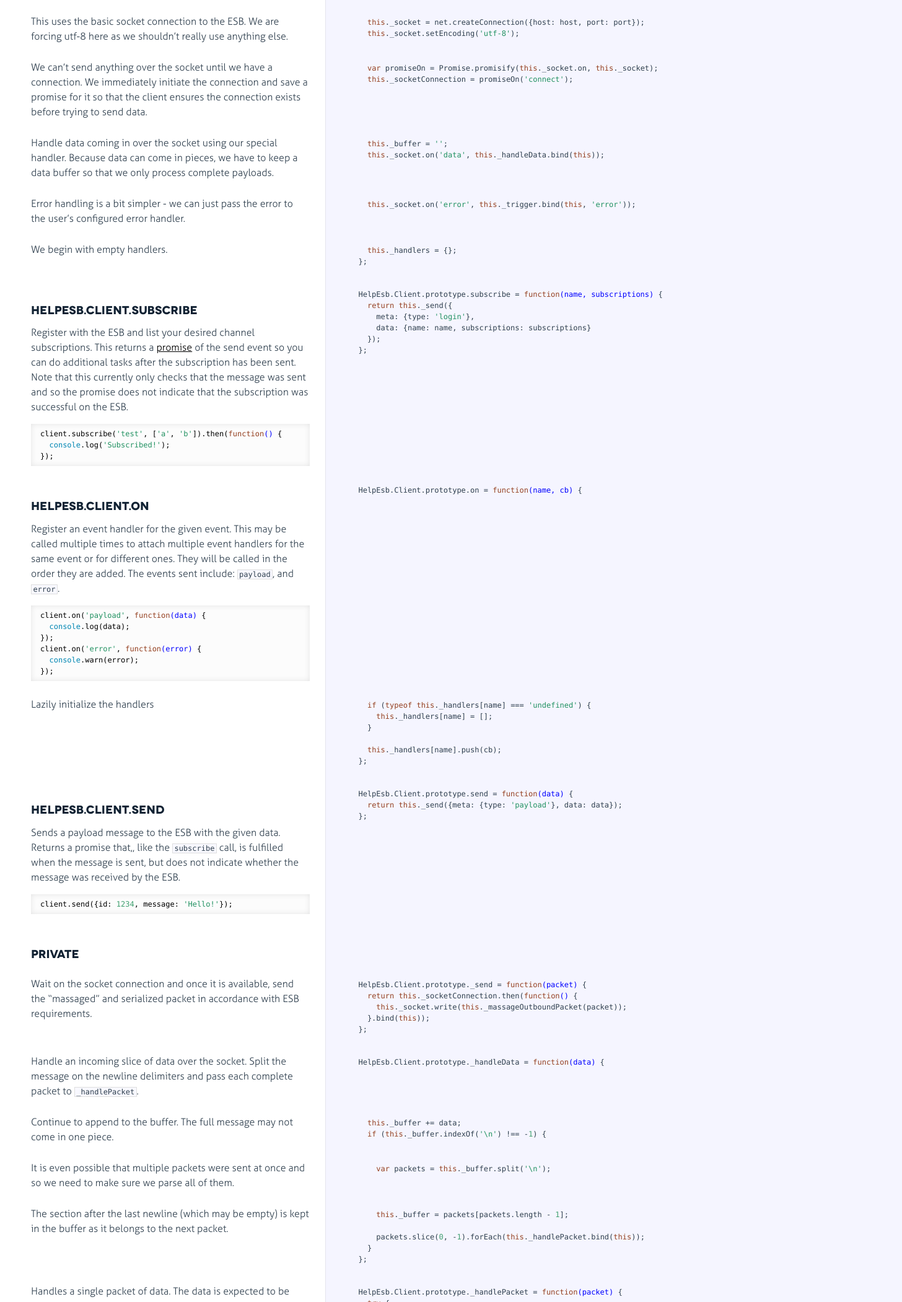
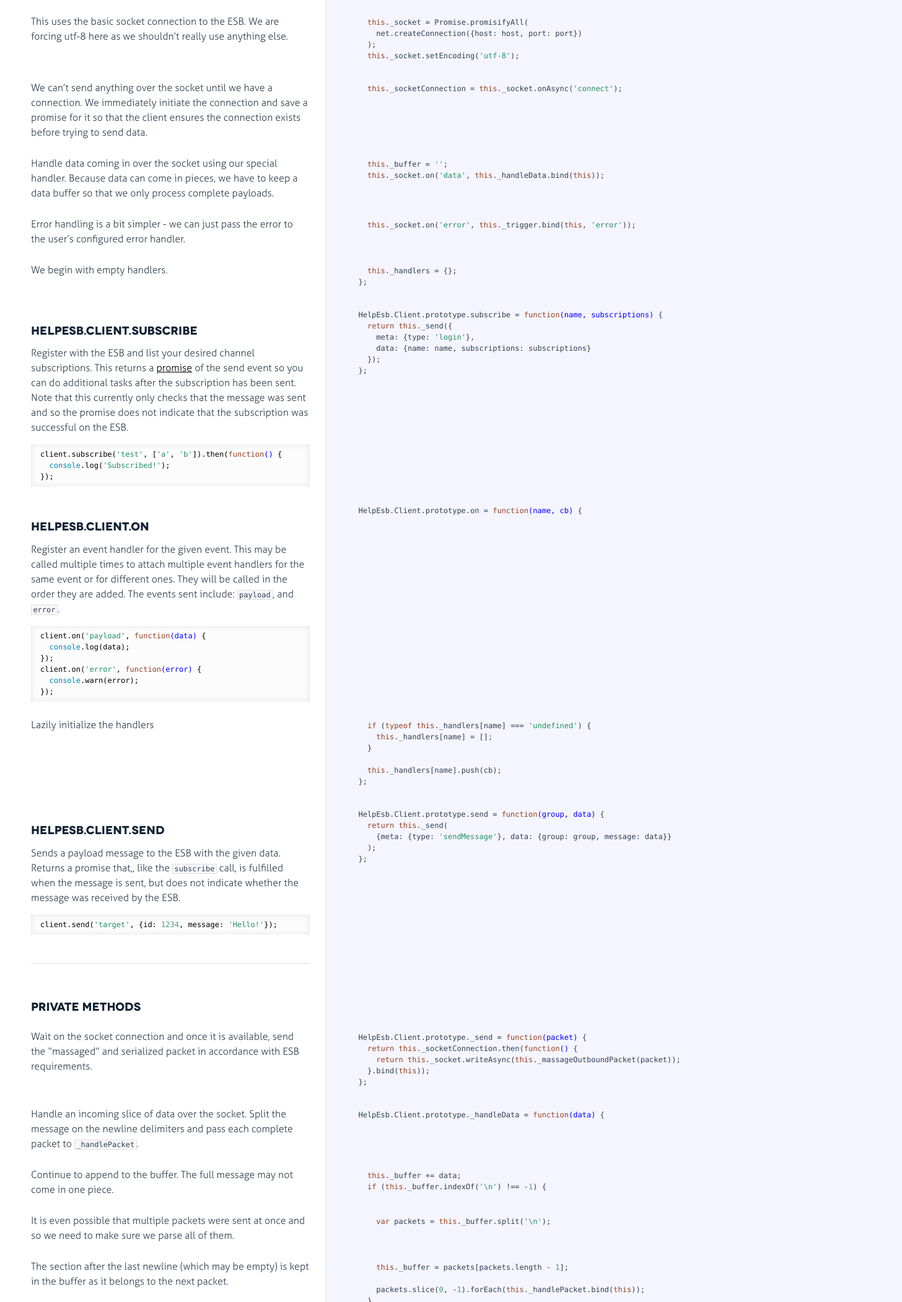
Before and after one commit to evanlucas/help-esb.js, a plain HTML site: page index.html in a window 1280 px wide. Shown: the part 699-2800 px from the top of the page at 62% size, 1456 px wide, since content can reach past the window. Drawn offline with Linux system fonts and the light colour scheme.

Commit message:
Update documentation related to PR #3.

```diff
--- a/index.html
+++ b/index.html
@@ -107,7 +107,9 @@ here as we shouldn’t really use anything else.</p>
 
             </div>
 
-            <div class="content"><div class='highlight'><pre>    <span class="hljs-keyword">this</span>._socket = net.createConnection({host: host, port: port});
+            <div class="content"><div class='highlight'><pre>    <span class="hljs-keyword">this</span>._socket = Promise.promisifyAll(
+      net.createConnection({host: host, port: port})
+    );
     <span class="hljs-keyword">this</span>._socket.setEncoding(<span class="hljs-string">'utf-8'</span>);</pre></div></div>
 
         </li>
@@ -125,8 +127,7 @@ the client ensures the connection exists before trying to send data.</p>
 
             </div>
 
-            <div class="content"><div class='highlight'><pre>    <span class="hljs-keyword">var</span> promiseOn = Promise.promisify(<span class="hljs-keyword">this</span>._socket.on, <span class="hljs-keyword">this</span>._socket);
-    <span class="hljs-keyword">this</span>._socketConnection = promiseOn(<span class="hljs-string">'connect'</span>);</pre></div></div>
+            <div class="content"><div class='highlight'><pre>    <span class="hljs-keyword">this</span>._socketConnection = <span class="hljs-keyword">this</span>._socket.onAsync(<span class="hljs-string">'connect'</span>);</pre></div></div>
 
         </li>
 
@@ -264,12 +265,14 @@ client.on(<span class="hljs-string">'error'</span>, <span class="hljs-function">
 <p>Sends a payload message to the ESB with the given data.  Returns a promise
 that,, like the <code>subscribe</code> call, is fulfilled when the message is sent,
 but does not indicate whether the message was received by the ESB.</p>
-<pre><code>client.send({id: <span class="hljs-number">1234</span>, message: <span class="hljs-string">'Hello!'</span>});
+<pre><code>client.send(<span class="hljs-string">'target'</span>, {id: <span class="hljs-number">1234</span>, message: <span class="hljs-string">'Hello!'</span>});
 </code></pre>
             </div>
 
-            <div class="content"><div class='highlight'><pre>  HelpEsb.Client.prototype.send = <span class="hljs-function"><span class="hljs-keyword">function</span><span class="hljs-params">(data)</span> </span>{
-    <span class="hljs-keyword">return</span> <span class="hljs-keyword">this</span>._send({meta: {type: <span class="hljs-string">'payload'</span>}, data: data});
+            <div class="content"><div class='highlight'><pre>  HelpEsb.Client.prototype.send = <span class="hljs-function"><span class="hljs-keyword">function</span><span class="hljs-params">(group, data)</span> </span>{
+    <span class="hljs-keyword">return</span> <span class="hljs-keyword">this</span>._send(
+      {meta: {type: <span class="hljs-string">'sendMessage'</span>}, data: {group: group, message: data}}
+    );
   };</pre></div></div>
 
         </li>
@@ -281,7 +284,7 @@ but does not indicate whether the message was received by the ESB.</p>
               <div class="pilwrap ">
                 <a class="pilcrow" href="#section-14">&#182;</a>
               </div>
-              <h3 id="private">Private</h3>
+              <hr>
 
             </div>
 
@@ -294,16 +297,9 @@ but does not indicate whether the message was received by the ESB.</p>
               <div class="pilwrap ">
                 <a class="pilcrow" href="#section-15">&#182;</a>
               </div>
-              <p>Wait on the socket connection and once it is available, send the
-“massaged” and serialized packet in accordance with ESB requirements.</p>
+              <h3 id="private-methods">Private Methods</h3>
 
             </div>
-
-            <div class="content"><div class='highlight'><pre>  HelpEsb.Client.prototype._send = <span class="hljs-function"><span class="hljs-keyword">function</span><span class="hljs-params">(packet)</span> </span>{
-    <span class="hljs-keyword">return</span> <span class="hljs-keyword">this</span>._socketConnection.then(<span class="hljs-function"><span class="hljs-keyword">function</span><span class="hljs-params">()</span> </span>{
-      <span class="hljs-keyword">this</span>._socket.write(<span class="hljs-keyword">this</span>._massageOutboundPacket(packet));
-    }.bind(<span class="hljs-keyword">this</span>));
-  };</pre></div></div>
 
         </li>
 
@@ -313,6 +309,26 @@ but does not indicate whether the message was received by the ESB.</p>
 
               <div class="pilwrap ">
                 <a class="pilcrow" href="#section-16">&#182;</a>
+              </div>
+              <p>Wait on the socket connection and once it is available, send the
+“massaged” and serialized packet in accordance with ESB requirements.</p>
+
+            </div>
+
+            <div class="content"><div class='highlight'><pre>  HelpEsb.Client.prototype._send = <span class="hljs-function"><span class="hljs-keyword">function</span><span class="hljs-params">(packet)</span> </span>{
+    <span class="hljs-keyword">return</span> <span class="hljs-keyword">this</span>._socketConnection.then(<span class="hljs-function"><span class="hljs-keyword">function</span><span class="hljs-params">()</span> </span>{
+      <span class="hljs-keyword">return</span> <span class="hljs-keyword">this</span>._socket.writeAsync(<span class="hljs-keyword">this</span>._massageOutboundPacket(packet));
+    }.bind(<span class="hljs-keyword">this</span>));
+  };</pre></div></div>
+
+        </li>
+
+
+        <li id="section-17">
+            <div class="annotation">
+
+              <div class="pilwrap ">
+                <a class="pilcrow" href="#section-17">&#182;</a>
               </div>
               <p>Handle an incoming slice of data over the socket.  Split the message on
 the newline delimiters and pass each complete packet to <code>_handlePacket</code>.</p>
@@ -324,11 +340,11 @@ the newline delimiters and pass each complete packet to <code>_handlePacket</cod
         </li>
 
 
-        <li id="section-17">
+        <li id="section-18">
             <div class="annotation">
 
               <div class="pilwrap ">
-                <a class="pilcrow" href="#section-17">&#182;</a>
+                <a class="pilcrow" href="#section-18">&#182;</a>
               </div>
               <p>Continue to append to the buffer.  The full message may not come in one
 piece.</p>
@@ -341,11 +357,11 @@ piece.</p>
         </li>
 
 
-        <li id="section-18">
+        <li id="section-19">
             <div class="annotation">
 
               <div class="pilwrap ">
-                <a class="pilcrow" href="#section-18">&#182;</a>
+                <a class="pilcrow" href="#section-19">&#182;</a>
               </div>
               <p>It is even possible that multiple packets were sent at once and so we
 need to make sure we parse all of them.</p>
@@ -357,11 +373,11 @@ need to make sure we parse all of them.</p>
         </li>
 
 
-        <li id="section-19">
+        <li id="section-20">
             <div class="annotation">
 
               <div class="pilwrap ">
-                <a class="pilcrow" href="#section-19">&#182;</a>
+                <a class="pilcrow" href="#section-20">&#182;</a>
               </div>
               <p>The section after the last newline (which may be empty) is kept in the
 buffer as it belongs to the next packet.</p>
@@ -377,11 +393,11 @@ buffer as it belongs to the next packet.</p>
         </li>
 
 
-        <li id="section-20">
+        <li id="section-21">
             <div class="annotation">
 
               <div class="pilwrap ">
-                <a class="pilcrow" href="#section-20">&#182;</a>
+                <a class="pilcrow" href="#section-21">&#182;</a>
               </div>
               <p>Handles a single packet of data.  The data is expected to be JSON, and if
 it isn’t, an error will be triggered through the event handler.
@@ -401,7 +417,11 @@ payload packets.</p>
       <span class="hljs-keyword">return</span>;
     }
 
-    <span class="hljs-keyword">if</span> (<span class="hljs-keyword">typeof</span> packet.meta !== <span class="hljs-string">'object'</span> || <span class="hljs-keyword">typeof</span> packet.meta.type !== <span class="hljs-string">'string'</span> || <span class="hljs-keyword">typeof</span> packet.data === <span class="hljs-string">'undefined'</span>) {
+    <span class="hljs-keyword">if</span> (
+      <span class="hljs-keyword">typeof</span> packet.meta !== <span class="hljs-string">'object'</span> ||
+      <span class="hljs-keyword">typeof</span> packet.meta.type !== <span class="hljs-string">'string'</span> ||
+      <span class="hljs-keyword">typeof</span> packet.data === <span class="hljs-string">'undefined'</span>
+    ) {
       <span class="hljs-keyword">this</span>._trigger(<span class="hljs-string">'error'</span>, <span class="hljs-string">'Invalid format detected for packet'</span>, packet);
       <span class="hljs-keyword">return</span>;
     }
@@ -412,11 +432,11 @@ payload packets.</p>
         </li>
 
 
-        <li id="section-21">
+        <li id="section-22">
             <div class="annotation">
 
               <div class="pilwrap ">
-                <a class="pilcrow" href="#section-21">&#182;</a>
+                <a class="pilcrow" href="#section-22">&#182;</a>
               </div>
               <p>Triggers an event of the given type, passing along the remaining arguments
 to all handlers that have been registered for the event.</p>
@@ -438,11 +458,11 @@ to all handlers that have been registered for the event.</p>
         </li>
 
 
-        <li id="section-22">
+        <li id="section-23">
             <div class="annotation">
 
               <div class="pilwrap ">
-                <a class="pilcrow" href="#section-22">&#182;</a>
+                <a class="pilcrow" href="#section-23">&#182;</a>
               </div>
               <p>Process the packet to ensure it conforms to the ESB requirements.  Sets
 the message id in the metadata for the packet if it wasn’t already set.
@@ -462,18 +482,6 @@ the delimiter between messages.</p>
 
         </li>
 
-
-        <li id="section-23">
-            <div class="annotation">
-
-              <div class="pilwrap ">
-                <a class="pilcrow" href="#section-23">&#182;</a>
-              </div>
-
-            </div>
-
-        </li>
-
     </ul>
   </div>
 </body>
```
